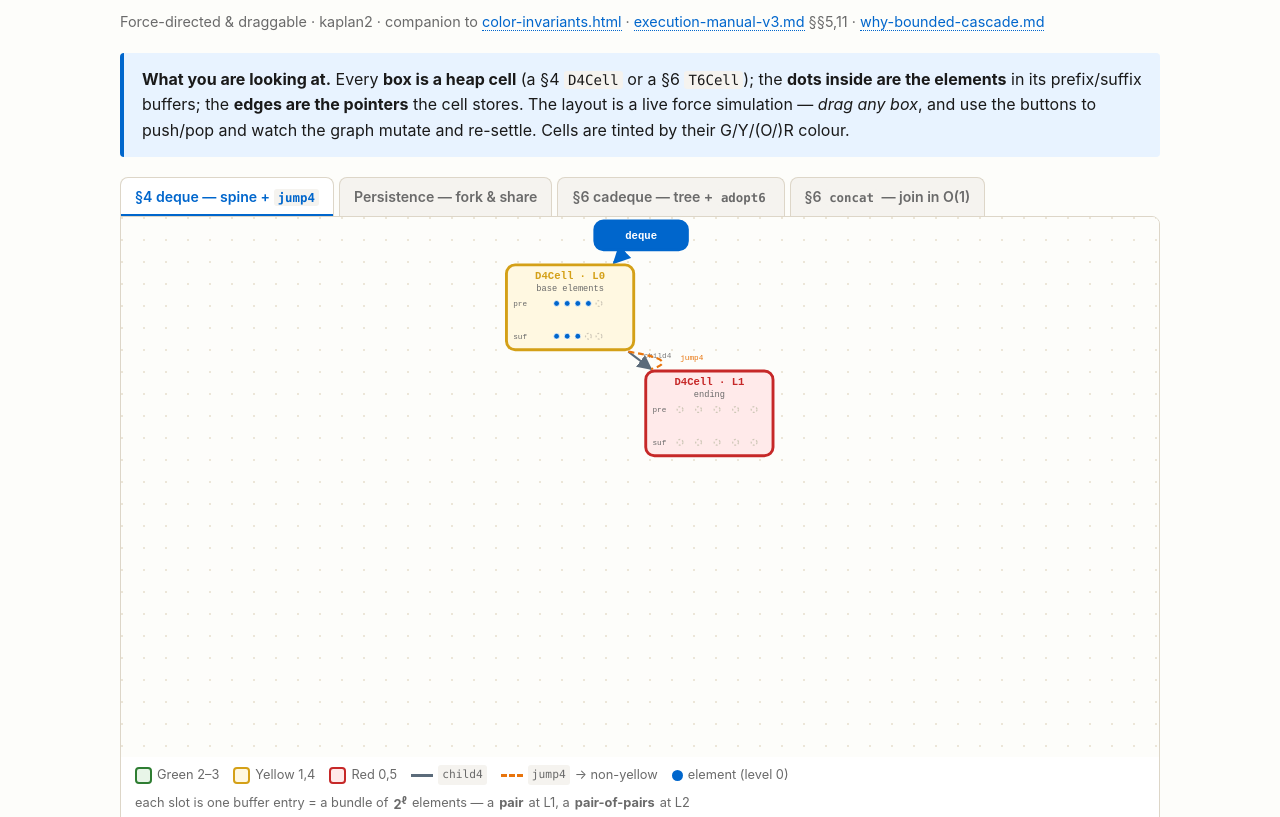
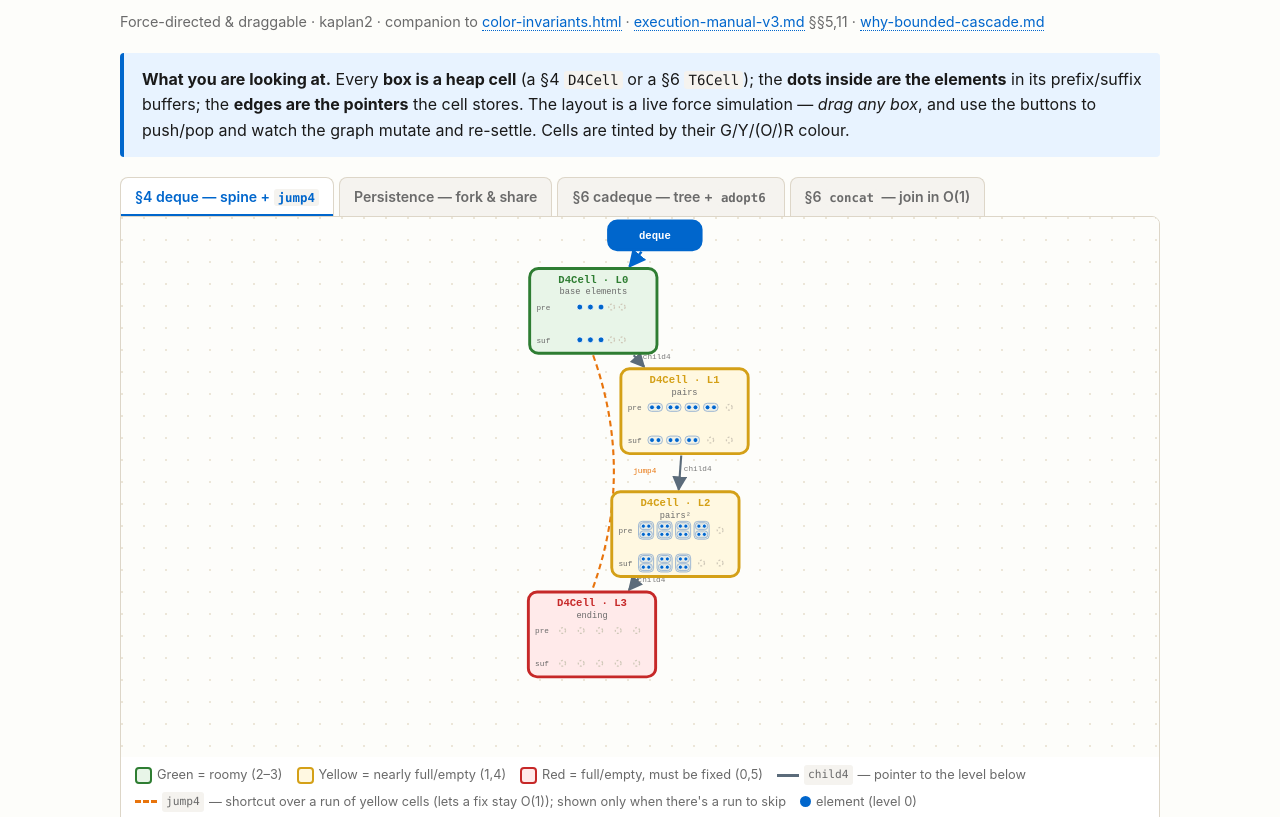
Before and after one commit to yurug/kaplan2, a plain HTML site: page kb/memory-graph.html in a window 1280 px wide. Shown: the part 91-908 px from the top of the page. Drawn offline with Linux system fonts and the light colour scheme.

Commit message:
viz: make the §4 jump4 understandable and actually visible
Three fixes prompted by feedback that the legend was expert-jargon and the
jump4 edges were never seen:

- Plain-language legend: Green = roomy, Yellow = nearly full/empty, Red =
  full/empty (must be fixed); child4 = pointer to the level below; jump4 =
  shortcut over a run of yellow cells (keeps a fix O(1)), shown only when there
  is a run to skip.
- jump4 is now drawn only between non-adjacent anchors — i.e. only when it
  actually skips ≥1 yellow cell — so it no longer just overlaps child4 (which
  is what made it look meaningless on small structures).
- The §4 tab seeds with enough elements (48 pushes) that a yellow run is present
  at load, so jump4 shows as a clear dashed arc from the green head over the
  yellow run to the next non-yellow cell.

Co-Authored-By: Claude Opus 4.8 <noreply@anthropic.com>

```diff
--- a/kb/memory-graph.html
+++ b/kb/memory-graph.html
@@ -137,11 +137,11 @@ re-settle. Cells are tinted by their G/Y/(O/)R colour.
 <div class="scene active" id="scene-s4"><div class="stage">
   <svg class="graph" id="svg-s4" viewBox="0 0 960 560" preserveAspectRatio="xMidYMid meet"></svg>
   <div class="legend">
-    <span class="it"><span class="sw" style="border-color:var(--green-bd);background:var(--green-bg)"></span>Green 2–3</span>
-    <span class="it"><span class="sw" style="border-color:var(--yellow-bd);background:var(--yellow-bg)"></span>Yellow 1,4</span>
-    <span class="it"><span class="sw" style="border-color:var(--red-bd);background:var(--red-bg)"></span>Red 0,5</span>
-    <span class="it"><span class="lin" style="border-color:#5b6b7a"></span><code>child4</code></span>
-    <span class="it"><span class="lin dash" style="border-color:var(--orange-bd)"></span><code>jump4</code> → non-yellow</span>
+    <span class="it"><span class="sw" style="border-color:var(--green-bd);background:var(--green-bg)"></span>Green = roomy (2–3)</span>
+    <span class="it"><span class="sw" style="border-color:var(--yellow-bd);background:var(--yellow-bg)"></span>Yellow = nearly full/empty (1,4)</span>
+    <span class="it"><span class="sw" style="border-color:var(--red-bd);background:var(--red-bg)"></span>Red = full/empty, must be fixed (0,5)</span>
+    <span class="it"><span class="lin" style="border-color:#5b6b7a"></span><code>child4</code> — pointer to the level below</span>
+    <span class="it"><span class="lin dash" style="border-color:var(--orange-bd)"></span><code>jump4</code> — shortcut over a run of yellow cells (lets a fix stay O(1)); shown only when there's a run to skip</span>
     <span class="it"><span class="ic" style="background:var(--accent)"></span>element (level 0)</span>
     <span class="it">each slot is one buffer entry = a bundle of <b>2<sup>ℓ</sup></b> elements — a <b>pair</b> at L1, a <b>pair-of-pairs</b> at L2</span>
   </div>
@@ -536,8 +536,11 @@ function nodes4(snap){
     edges.push(i===0?{from:"root",to:c.id,kind:"root",rest:92}
                     :{from:cells[i-1].id,to:c.id,kind:"child",label:"child4",rest:140});
   });
-  const anc=cells.filter(c=>c.anchor);
-  for(let i=0;i+1<anc.length;i++) edges.push({from:anc[i].id,to:anc[i+1].id,kind:"jump",label:"jump4",rest:235});
+  // jump4 only where it actually SKIPS a run of yellow cells (so it never just
+  // duplicates child4 between adjacent anchors — that's what made it confusing).
+  const ai=[]; cells.forEach((c,i)=>{ if(c.anchor) ai.push(i); });
+  for(let k=0;k+1<ai.length;k++) if(ai[k+1]>ai[k]+1)
+    edges.push({from:cells[ai[k]].id,to:cells[ai[k+1]].id,kind:"jump",label:"jump4",rest:235});
   return {nodes,edges};
 }
 function nodes6(snap){
@@ -636,7 +639,7 @@ function wirePort(id,playSeq){
   let chain,val;
   const eight=()=>{let d=K.empty6();for(let i=0;i<8;i++)d=K.push6(val++,d);return d;};
   function seed(){ val=1;
-    if(is4){ chain=K.empty4(); for(let i=0;i<7;i++) chain=K.push4(val++,chain); }  // a 2-level spine
+    if(is4){ chain=K.empty4(); for(let i=0;i<48;i++) chain=K.push4(val++,chain); }  // deep enough to show a yellow run + jump4
     else { chain=K.concat6(K.concat6(eight(),eight()),K.concat6(eight(),eight())); } }
   function render(){ const s=is4?nodes4(K.snapshot4(chain)):nodes6(K.snapshot6(chain)); G.transition(s.nodes,s.edges); }
   function count(){ return is4?K.snapshot4(chain).cells.length:K.snapshot6(chain).nodes.length; }
```
